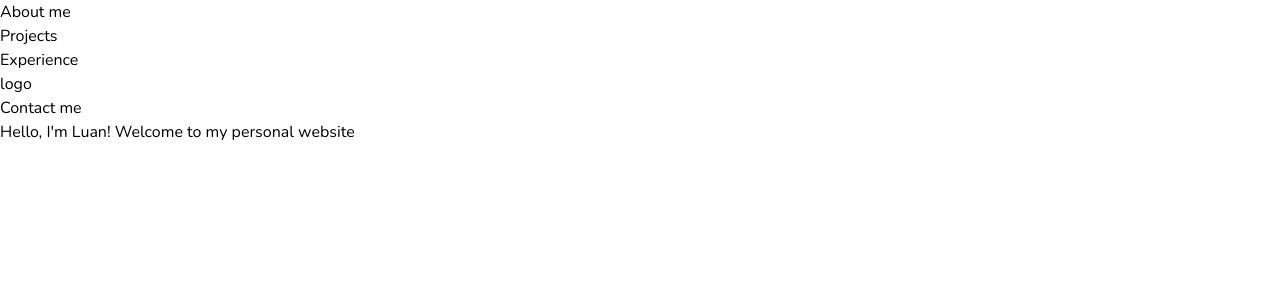
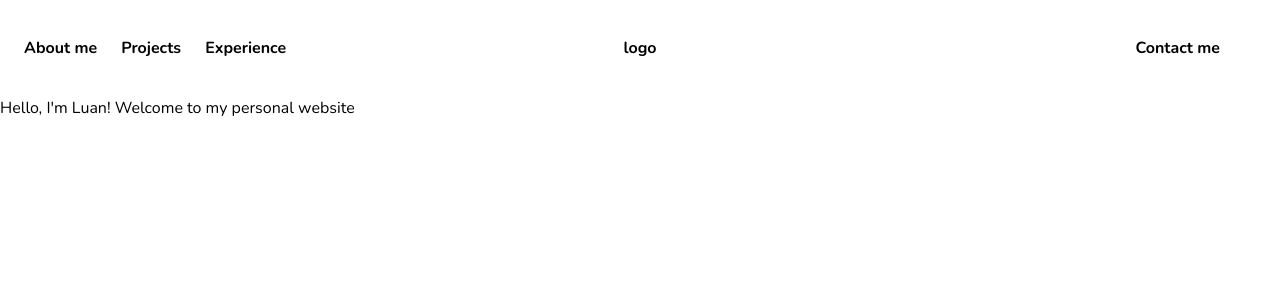
Before and after one commit to aka-luan/personal-portfolio, a Next.js app: page / in a window 1280 px wide. Shown: the top 300 px of the page. Built offline with nearby package versions, Linux system fonts and the light colour scheme.

Commit message:
nav styling update

```diff
--- a/app/layout.jsx
+++ b/app/layout.jsx
@@ -1,34 +1,38 @@
-import "./globals.css";
-import { Nunito } from "next/font/google"
+import './globals.css';
+import { Nunito } from 'next/font/google';
 
 const nunito = Nunito({
-  weight: ["400", '700'],
-  subsets: ["latin"],
-  variable: "--font-nunito"
-})
+  weight: ['400', '700'],
+  subsets: ['latin'],
+  variable: '--font-nunito',
+});
 
 export default function RootLayout({ children }) {
   return (
-    <html lang="en">
-      <body className={`${nunito.className}`}>
-        <nav>
-          <div>
-            <ul>
-              <li>
-                <a href="#">About me</a>
+    <html lang='en'>
+      <body className={`${nunito.className} bg-white`}>
+        <div className='container mx-auto'>
+          <nav className='flex p-6 justify-between items-center text-darkgray font-bold'>
+            <div className='flex-1'>
+              <ul className='flex'>
+                <li className='mr-6 hover:text-orange transition duration-300 ease-in-out'>
+                  <a href='#'>About me</a>
                 </li>
-              <li>
-                <a href="#">Projects</a>
+                <li className='mr-6 hover:text-orange transition duration-300 ease-in-out'>
+                  <a href='#'>Projects</a>
                 </li>
-              <li>
-                <a href="#">Experience</a>
+                <li className='mr-6 hover:text-orange transition duration-300 ease-in-out'>
+                  <a href='#'>Experience</a>
                 </li>
               </ul>
             </div>
-          <h1>logo</h1>
-          <div>Contact me</div>
+            <h1 className='flex-1 flex justify-center'>logo</h1>
+            <div className='flex-1 flex justify-end'>
+              <button className='py-3 px-9 bg-gray rounded-3xl transition duration-300 ease-in-out hover:scale-110 hover:text-white hover:bg-black'>Contact me</button>
+            </div>
           </nav>
           {children}
+        </div>
       </body>
     </html>
   );
```
Lines whose indentation alone changed are shown as unchanged.
